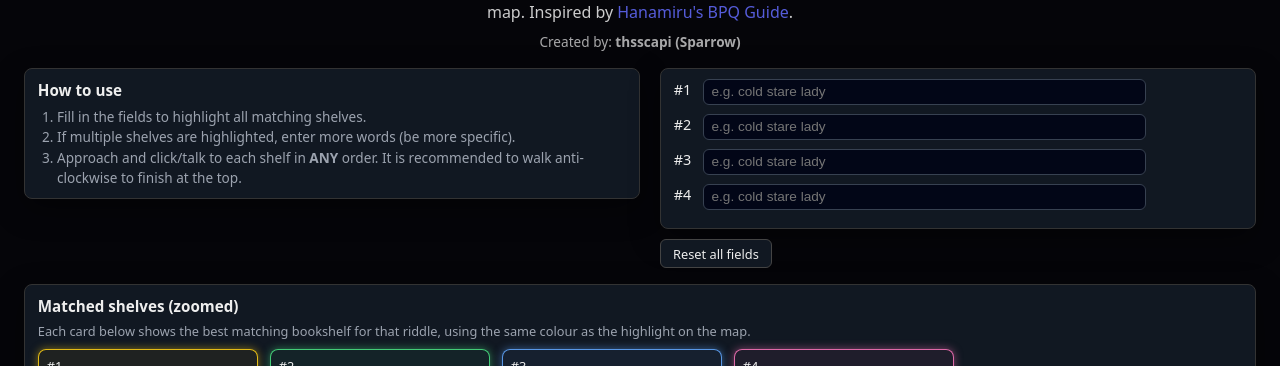
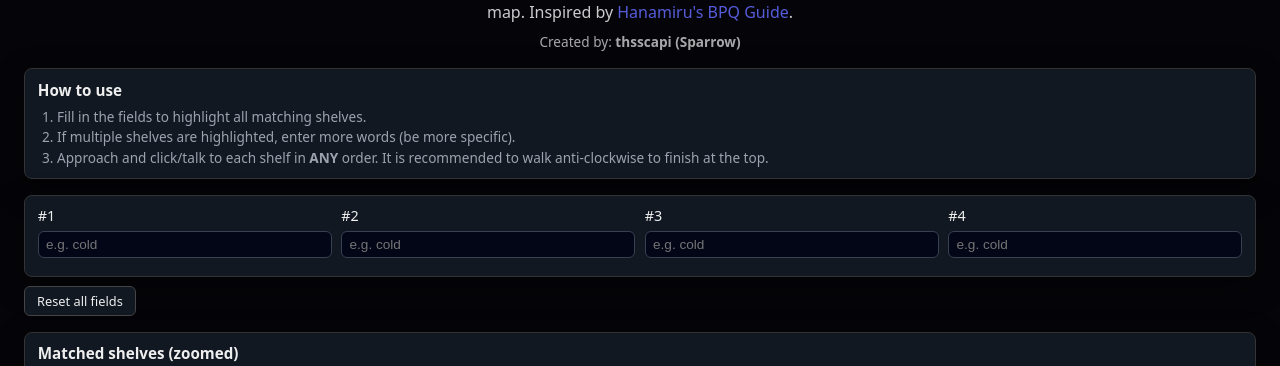
Before and after one commit to thsscapi/butler-pq-helper, a React (Vite) app: page / in a window 1280 px wide. Shown: the part 159-525 px from the top of the page. Built offline with nearby package versions, Linux system fonts and the light colour scheme.

Commit message:
Adjusted row layouts

```diff
--- a/src/App.css
+++ b/src/App.css
@@ -90,3 +90,29 @@
   font-size: 0.8rem;
   color: #9ca3af;
 }
+
+.riddle-fields-row {
+  display: flex;
+  flex-wrap: wrap;
+  gap: 0.5rem;
+}
+
+/* Each field wants to be roughly 1/4 of the row on desktop.
+   160–200px is enough for 1–2 short words. */
+.riddle-field {
+  flex: 1 1 0;
+  min-width: 160px;
+}
+
+/* On narrow screens, stack fields vertically */
+@media (max-width: 640px) {
+  .riddle-field {
+    flex: 1 1 100%;
+  }
+}
+
+@media (max-width: 640px) {
+  .riddle-fields-grid {
+    grid-template-columns: 1fr;
+  }
+}
--- a/src/App.jsx
+++ b/src/App.jsx
@@ -37,7 +37,7 @@ const MAP_HEIGHT = 2228;
 function ShelfPreview({ shelf }) {
   const outerStyle = {
     width: "100%",
-    paddingTop: "80%", // aspect ratio of preview card; same trick as before
+    paddingTop: "80%", // aspect ratio of preview card
     borderRadius: 6,
     position: "relative",
     backgroundColor: "#020617",
@@ -65,7 +65,7 @@ function ShelfPreview({ shelf }) {
   const rawW = (shelf.widthPercent / 100) * MAP_WIDTH;
   const rawH = (shelf.heightPercent / 100) * MAP_HEIGHT;
 
-  const PADDING = 0.12; // tweak this until perfect
+  const PADDING = 0.12;
 
   const padW = rawW * PADDING;
   const padH = rawH * PADDING;
@@ -210,24 +210,8 @@ export default function App() {
             Created by: <strong>thsscapi (Sparrow)</strong>
           </p>
 
-          {/* ROW 1: instructions (left) + fields (right) */}
-          <div
-            style={{
-              display: "flex",
-              gap: "1.25rem",
-              flexWrap: "wrap",
-              alignItems: "flex-start",
-              marginBottom: "1rem",
-            }}
-          >
-            {/* Instructions column */}
-            <div
-              style={{
-                flex: "1 1 300px",
-                minWidth: 260,
-                textAlign: "left",
-              }}
-            >
+          {/* ROW 1: instructions full-width */}
+          <div style={{ marginBottom: "1rem" }}>
             <div
               style={{
                 fontSize: "0.85rem",
@@ -235,7 +219,8 @@ export default function App() {
                 borderRadius: 8,
                 border: "1px solid #333",
                 padding: "0.6rem 0.8rem",
-                  boxShadow: "0 10px 30px rgba(0,0,0,0.4)",
+                boxShadow: "0 10px 30px rgba(0, 0, 0, 0.4)",
+                textAlign: "left",
               }}
             >
               <h2
@@ -255,67 +240,63 @@ export default function App() {
               >
                 <li>Fill in the fields to highlight all matching shelves.</li>
                 <li>
-                    If multiple shelves are highlighted, enter more words (be
-                    more specific).
+                  If multiple shelves are highlighted, enter more words (be more
+                  specific).
                 </li>
                 <li>
-                    Approach and click/talk to each shelf in <b>ANY</b> order.
-                    It is recommended to walk anti-clockwise to finish at the
-                    top.
+                  Approach and click/talk to each shelf in <b>ANY</b> order. It
+                  is recommended to walk anti-clockwise to finish at the top.
                 </li>
               </ol>
             </div>
           </div>
 
-            {/* Fields column */}
-            <div
-              style={{
-                flex: "1 1 280px",
-                minWidth: 280,
-                textAlign: "left",
-              }}
-            >
+          {/* ROW 2: text fields full-width */}
+          <div style={{ marginBottom: "1rem" }}>
             <div
               style={{
                 background: "#111822",
                 borderRadius: 8,
                 border: "1px solid #333",
                 padding: "0.6rem 0.8rem",
-                  boxShadow: "0 10px 30px rgba(0,0,0,0.4)",
+                boxShadow: "0 10px 30px rgba(0, 0, 0, 0.4)",
+              }}
+            >
+              <div
+                className="riddle-fields-grid"
+                style={{
+                  display: "grid",
+                  gridTemplateColumns: "repeat(4, minmax(0, 1fr))",
+                  gap: "0.6rem",
                 }}
               >
                 {inputs.map((value, index) => (
-                  <div
-                    key={index}
-                    style={{
-                      marginBottom: index === inputs.length - 1 ? 0 : "0rem",
-                    }}
-                  >
+                  <div key={index}>
                     <label
                       style={{
                         fontSize: "0.9rem",
                         fontWeight: 500,
                         display: "flex",
-                        flexDirection: "row",
+                        flexDirection: "column",
                         gap: "0.25rem",
                       }}
                     >
-                      #{index + 1}
+                      <span>#{index + 1}</span>
                       <input
                         type="text"
                         value={value}
                         onChange={(e) => handleChange(index, e.target.value)}
-                        placeholder="e.g. cold stare lady"
+                        placeholder="e.g. cold"
                         style={{
                           padding: "0.3rem 0.45rem",
-                          marginLeft: "0.5rem",
-                          width: "75%",
                           borderRadius: 6,
                           border: "1px solid #374151",
                           background: "#020617",
                           color: "#e5e7eb",
                           fontSize: "0.85rem",
                           outline: "none",
+                          width: "100%",
+                          boxSizing: "border-box",
                           transition:
                             "border-color 0.15s ease, box-shadow 0.15s ease, background-color 0.15s ease",
                         }}
@@ -330,18 +311,22 @@ export default function App() {
                       }}
                     >
                       {value && matchesByField[index].length > 1 && (
-                        <span>{matchesByField[index].length} matches found</span>
+                        <span>
+                          {matchesByField[index].length} matches found ⚠️
+                        </span>
                       )}
                       {value && matchesByField[index].length === 1 && (
                         <span>Unique match found ✅</span>
                       )}
                       {value && matchesByField[index].length === 0 && (
-                        <span>No matches yet</span>
+                        <span>No matches yet ❌</span>
                       )}
                     </div>
                   </div>
                 ))}
               </div>
+            </div>
+
             {/* Reset button */}
             <div
               style={{
@@ -366,9 +351,8 @@ export default function App() {
               </button>
             </div>
           </div>
-          </div>
 
-          {/* ROW 1.5: matched shelf preview cards */}
+          {/* ROW 3: matched shelf preview cards */}
           <div style={{ marginBottom: "1rem" }}>
             <div
               style={{
@@ -376,7 +360,7 @@ export default function App() {
                 borderRadius: 8,
                 border: "1px solid #333",
                 padding: "0.6rem 0.8rem 0.8rem",
-                boxShadow: "0 10px 30px rgba(0,0,0,0.4)",
+                boxShadow: "0 10px 30px rgba(0, 0, 0, 0.4)",
               }}
             >
               <h2
@@ -424,7 +408,8 @@ export default function App() {
                   } else if (shelfIds.length === 1) {
                     statusText = `Unique shelf: ${primaryShelf?.label || ""}`;
                   } else {
-                    statusText = `${shelfIds.length} possible shelves. Showing one example: ${primaryShelf?.label || ""
+                    statusText = `${shelfIds.length} possible shelves ⚠️. Showing one example: ${
+                      primaryShelf?.label || ""
                     }`;
                   }
 
@@ -469,7 +454,7 @@ export default function App() {
             </div>
           </div>
 
-          {/* ROW 2: full-width map */}
+          {/* ROW 4: full-width map */}
           <div className="map-wrapper-card">
             <div className="map-container">
               <img
```
Lines whose indentation alone changed are shown as unchanged.
